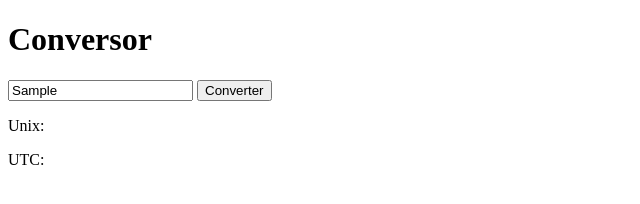
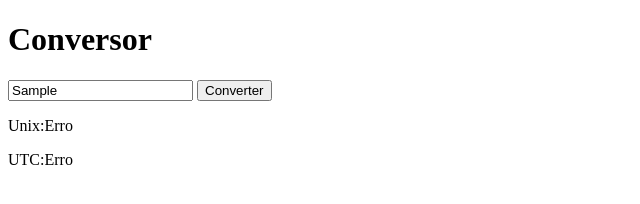
Before and after one commit to Vitor9373/Trabalho-TImestamp, a website: page src/index.html in a window 1280 px wide. Both pictures are taken after typing "Sample" into the empty fields and a click on the button "Converter". Shown: the full height of the page, 0-640 px from the left. Drawn offline with Linux system fonts and the light colour scheme; no server answers.

Commit message:
Convertendo utc em unix com sucesso, só falto o contrário

```diff
--- a/server.js
+++ b/server.js
@@ -14,7 +14,7 @@ app.get('/api/:date?', (req, res) => {
     let date;
 
     if (!inputDate) {
-        date = new Date(Date.now());
+        date = new Date;
     }
     else if (!isNaN(inputDate)) {
         date = new Date(parseInt(inputDate));
--- a/src/index.html
+++ b/src/index.html
@@ -4,8 +4,8 @@
     <meta charset="UTF-8">
     <meta name="viewport" content="width=device-width, initial-scale=1.0">
     <title>Trabaio</title>
-    <link rel="stylesheet" href="/src/style.css">
-    <script src="/src/script.js"></script>
+    <link rel="stylesheet" href="/style.css">
+    <script src="/script.js"></script>
 </head>
 <body>
     <h1>Conversor</h1>
--- a/src/script.js
+++ b/src/script.js
@@ -1,40 +1,36 @@
-async function convertDate() {
-    const input = document.getElementById('valorDig').value;
+document.addEventListener('DOMContentLoaded', () => {
+    const input = document.getElementById('valorDig');
+    const button = document.getElementById('converte');
     const unixResult = document.getElementById('unixResult');
     const utcResult = document.getElementById('utcResult');
 
-    unixResult.textContent = '';
-    utcResult.textContent = '';
-    console.log("top");
+    async function convertDate() {
+        input.innerHTML = '';
+        const userInput = input.value.trim();
+
         try {
-        const response = await fetch(`/api/${input}`);
-        console.log('Resposta do servidor:', response);
-
-        if (!response.ok) {
-            throw new Error('Erro na requisição');
-        }
-
+            const response = await fetch(`/api/${userInput}`);
             const data = await response.json();
 
             if (data.error) {
-            unixResult.textContent = 'Erro';
+                unixResult.textContent = data.error;
                 utcResult.textContent = data.error;
-        }
-        else {
+            } else {
                 unixResult.textContent = data.unix;
                 utcResult.textContent = data.utc;
             }
-    } catch (error) {
-        console.error('Erro:', error);
+        }
+        catch (error) {
             unixResult.textContent = 'Erro';
-        utcResult.textContent = 'Falha ao processar a requisição.';
+            utcResult.textContent = 'Erro';
         }
     }
 
-document.getElementById('converte').addEventListener('click', convertDate());
+    button.addEventListener('click', convertDate);
 
-document.getElementById('valorDig').addEventListener('keyup', (event) => {
+    input.addEventListener('keyup', (event) => {
         if (event.key === 'Enter') {
             convertDate();
         }
     });
+  })
```
Lines whose indentation alone changed are shown as unchanged.
